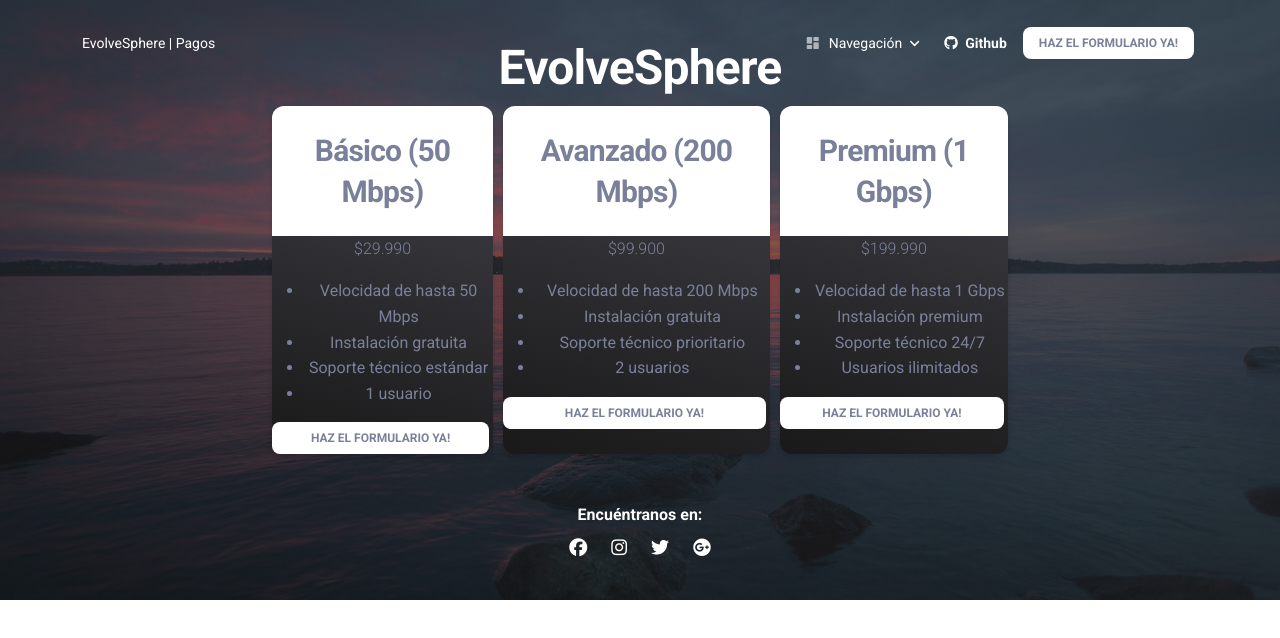
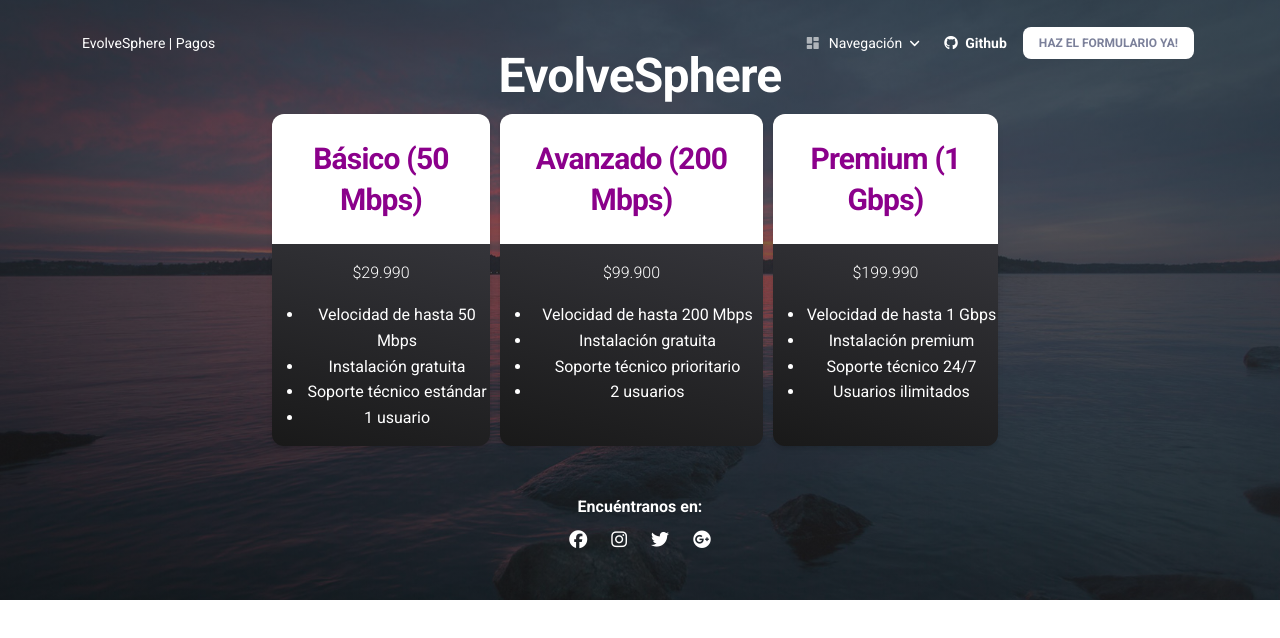
Before and after one commit to EvolveSphere/EvolveSphere, a website: page pagos.html in a window 1280 px wide. Drawn offline with Linux system fonts and the light colour scheme.

Commit message:
Actualización pagos v1.3

```diff
--- a/pagos.html
+++ b/pagos.html
@@ -92,8 +92,8 @@
                   <div class="col-lg-8 text-center mx-auto my-auto">
                     <h1 class="text-white">EvolveSphere</h1>
                     <div class="d-flex">
-                        <div class="card bg-gradient-dark" style="margin-right: 10px;">
-                            <h3 class="card-header">Básico (50 Mbps)</h3>
+                        <div class="card bg-gradient-dark" style="margin-right: 10px; color: white;">
+                            <h3 class="card-header mb-3" style="color: darkmagenta;">Básico (50 Mbps)</h3>
                             <p class="price">$29.990</p>
                             <ul>
                                 <li>Velocidad de hasta 50 Mbps</li>
@@ -101,11 +101,10 @@
                                 <li>Soporte técnico estándar</li>
                                 <li>1 usuario</li>
                             </ul>
-                            <a href="format.html" class="btn btn-sm  bg-white  mb-0 me-1 mt-2 mt-md-0">Haz el formulario ya!</a>
                         </div>
 
-                        <div class="card bg-gradient-dark" style="margin-right: 10px;">
-                            <h3 class="card-header">Avanzado (200 Mbps)</h3>
+                        <div class="card bg-gradient-dark" style="margin-right: 10px; color: white;">
+                            <h3 class="card-header mb-3" style="color: darkmagenta;">Avanzado (200 Mbps)</h3>
                             <p class="price">$99.900</p>
                             <ul>
                                 <li>Velocidad de hasta 200 Mbps</li>
@@ -113,19 +112,17 @@
                                 <li>Soporte técnico prioritario</li>
                                 <li>2 usuarios</li>
                             </ul>
-                            <a href="format.html" class="btn btn-sm  bg-white  mb-0 me-1 mt-2 mt-md-0">Haz el formulario ya!</a>
                         </div>
 
-                        <div class="card bg-gradient-dark">
-                            <h3 class="card-header">Premium (1 Gbps)</h3>
+                        <div class="card bg-gradient-dark" style="margin-right: 10px; color: white;">
+                            <h3 class="card-header mb-3" style="color: darkmagenta;">Premium (1 Gbps)</h3>
                             <p>$199.990</p>
-                            <ul class="card-profile">
+                            <ul class="mb-3">
                                 <li>Velocidad de hasta 1 Gbps</li>
                                 <li>Instalación premium</li>
                                 <li>Soporte técnico 24/7</li>
                                 <li>Usuarios ilimitados</li>
                             </ul>
-                            <a href="format.html" class="btn btn-sm  bg-white  mb-0 me-1 mt-2 mt-md-0">Haz el formulario ya!</a>
                         </div>
                     </div>
                     <h6 class="text-white mb-2 mt-5">Encuéntranos en:</h6>
```
